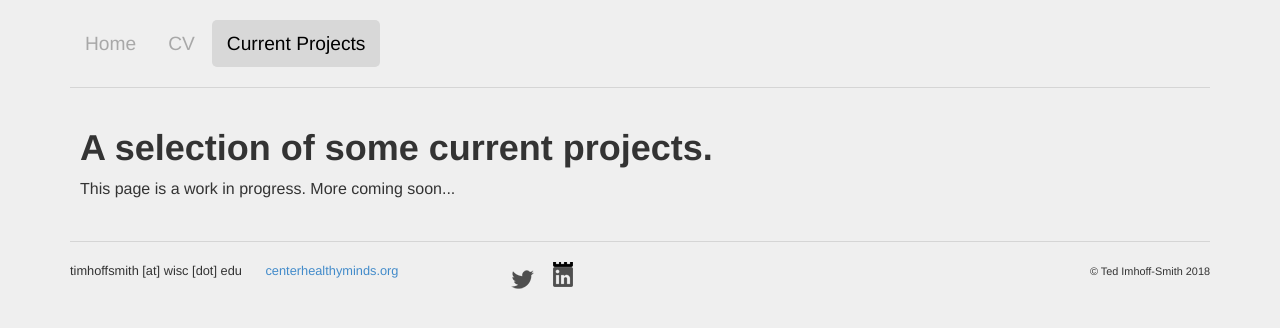
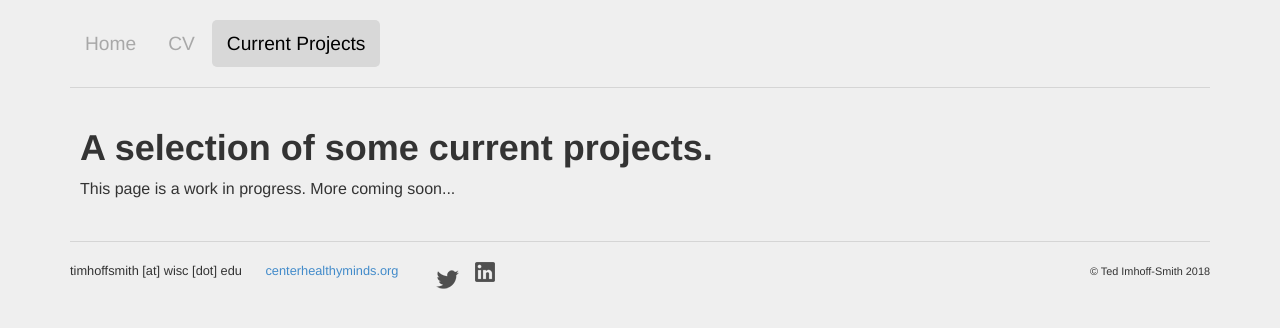
Before and after one commit to timhoffsmith/timhoffsmith.github.io, a Jekyll site: the page built from currentprojects/index.html, in a window 1280 px wide. Shown: the top 328 px of the page. Built offline with Jekyll 4.4.1, drawn with Linux system fonts in a browser that asks for light colours.

Commit message:
Fix LinkedIn sprite

```diff
--- a/css/main.css
+++ b/css/main.css
@@ -28,7 +28,7 @@
 	width: 35px;
 	height: 35px;
 	position: absolute;
-	left: 450px;
+	left: 375px;
 	background: url("../twitter_sprite2.png") bottom no-repeat;
 }
 .twitterbird:hover {
@@ -36,10 +36,10 @@
 }
 
 .linkedin {
-	width: 25px;
-	height: 25px;
+	width: 20px;
+	height: 20px;
 	position: absolute;
-	left: 495px;
+	left: 420px;
 	background: url("../linkedin_sprite2.png") bottom no-repeat;
 }
 .linkedin:hover {
```
